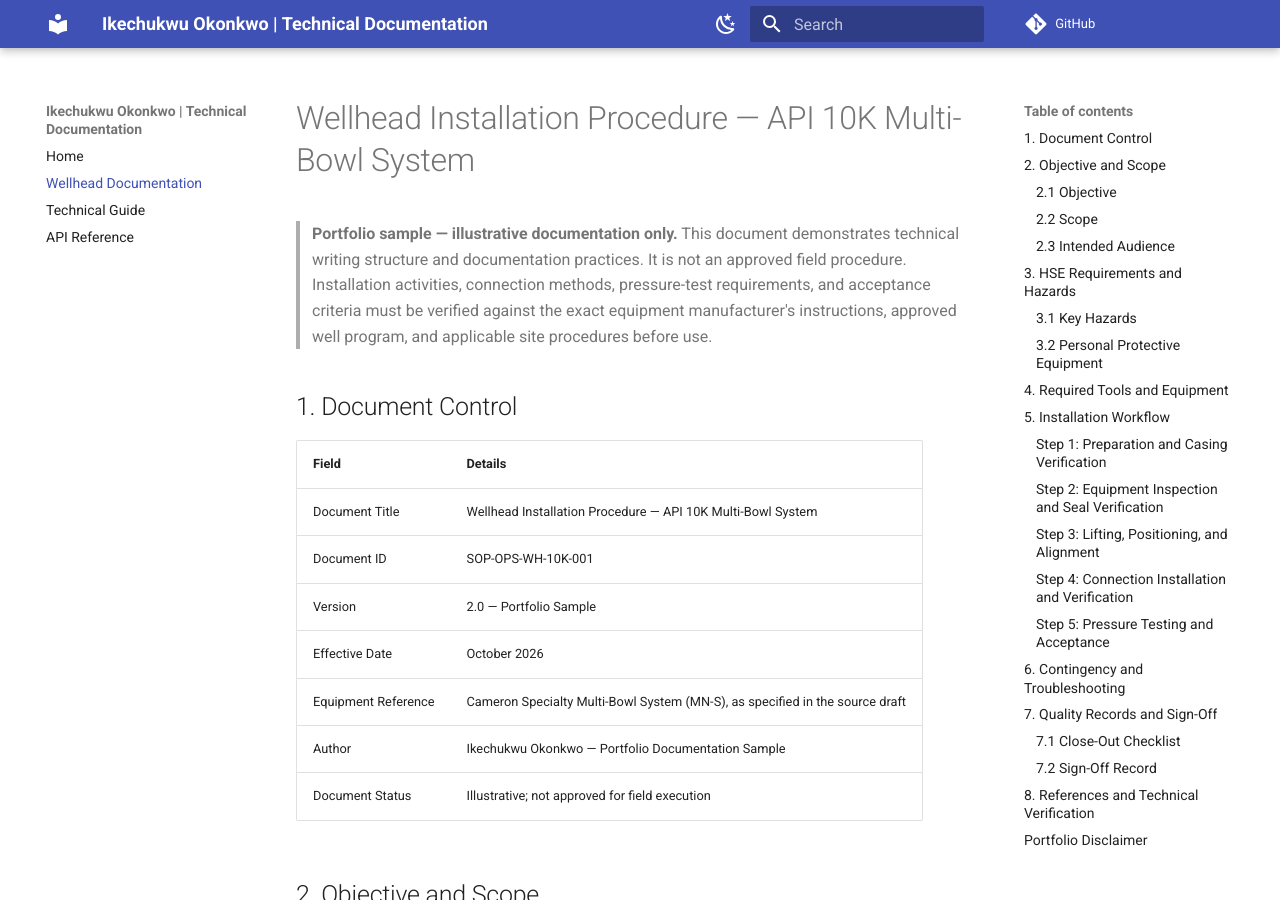
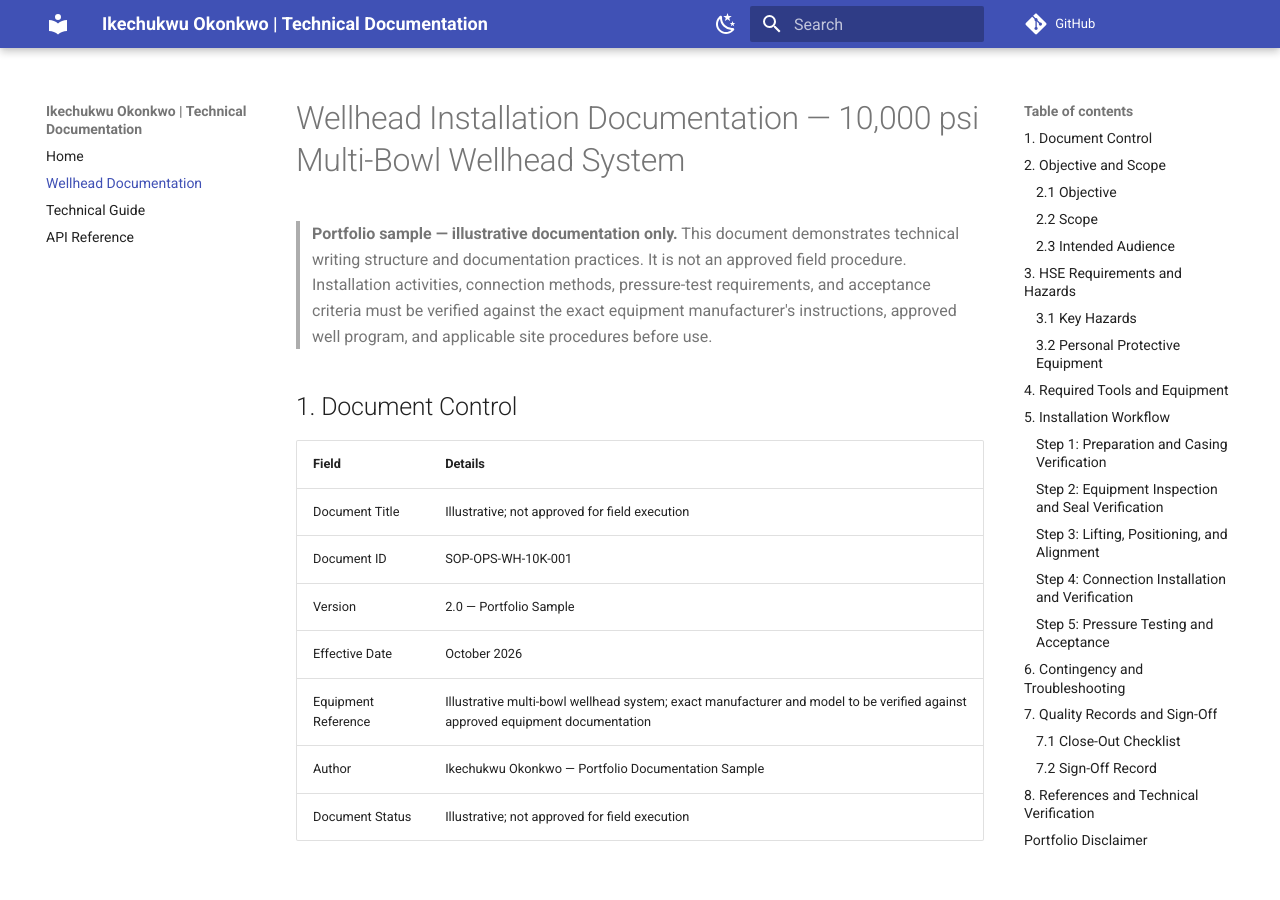
Before and after one commit to Stevike/My-docs, an MkDocs documentation site: the page built from docs/Guide.md, in a window 1280 px wide and 900 px high. Built offline with MkDocs 1.6.1 and Material for MkDocs 9.7.7, drawn with Linux system fonts in a browser that asks for light colours; comment, search, counter and statistics services are not loaded; some of the changed text lies outside the part shown.

Commit message:
update Guide.md

```diff
--- a/docs/Guide.md
+++ b/docs/Guide.md
@@ -1,4 +1,4 @@
-# Wellhead Installation Procedure — API 10K Multi-Bowl System
+# Wellhead Installation Documentation — 10,000 psi Multi-Bowl Wellhead System
 
 > **Portfolio sample — illustrative documentation only.** This document demonstrates technical writing structure and documentation practices. It is not an approved field procedure. Installation activities, connection methods, pressure-test requirements, and acceptance criteria must be verified against the exact equipment manufacturer's instructions, approved well program, and applicable site procedures before use.
 
@@ -6,11 +6,11 @@
 
 | Field | Details |
 |---|---|
-| Document Title | Wellhead Installation Procedure — API 10K Multi-Bowl System |
+| Document Title | Illustrative; not approved for field execution |
 | Document ID | SOP-OPS-WH-10K-001 |
 | Version | 2.0 — Portfolio Sample |
 | Effective Date | October 2026 |
-| Equipment Reference | Cameron Specialty Multi-Bowl System (MN-S), as specified in the source draft |
+| Equipment Reference | Illustrative multi-bowl wellhead system; exact manufacturer and model to be verified against approved equipment documentation |
 | Author | Ikechukwu Okonkwo — Portfolio Documentation Sample |
 | Document Status | Illustrative; not approved for field execution |
 
@@ -224,7 +224,7 @@ Before this document is adapted for operational use, identify and verify the app
 
 - Manufacturer's installation, operation, and maintenance instructions for the exact wellhead model
 - Approved well program and casing design
-- Applicable API 6A equipment requirements and relevant API 10K designation or project specification
+- Applicable API Specification 6A requirements, including the relevant edition and addenda, and the project-specific pressure-rating and equipment requirements, where applicable.
 - Approved connection, welding, inspection, and NDT procedures, where applicable
 - Approved pressure-testing procedure and acceptance criteria
 - Site HSE requirements, lifting plan, and Permit to Work documentation
```
